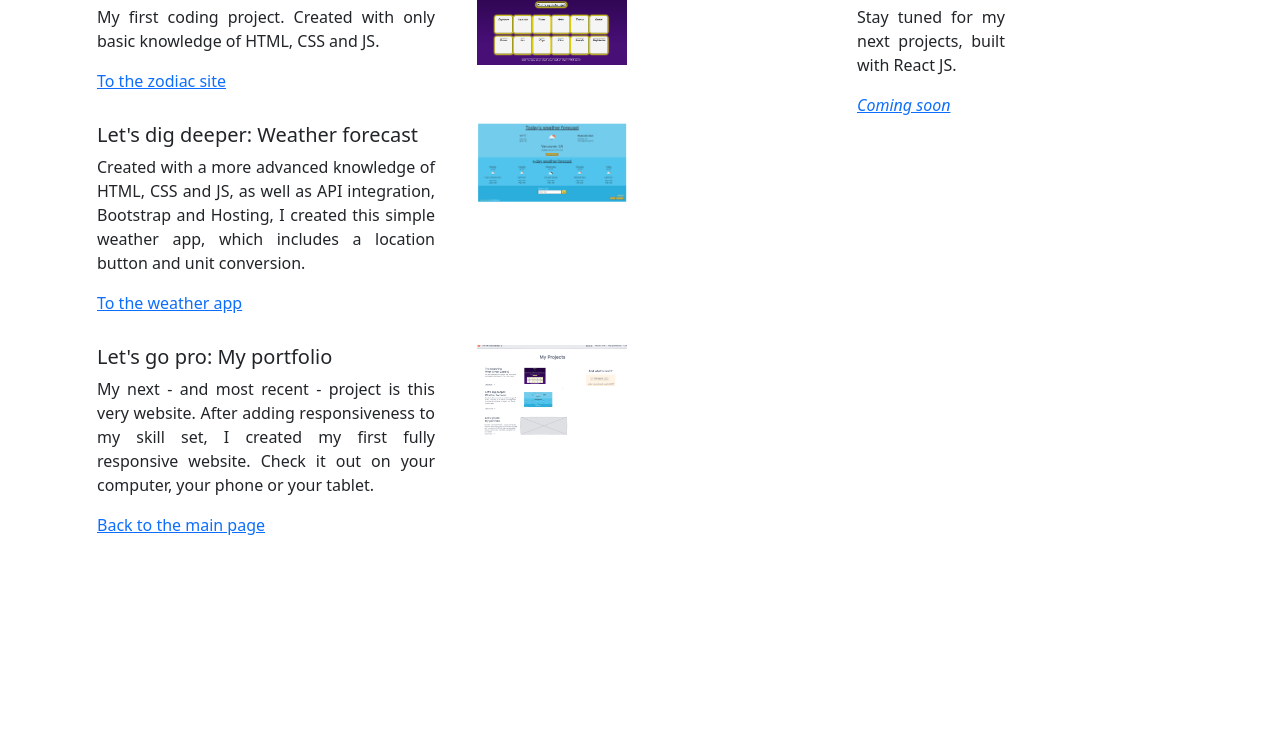
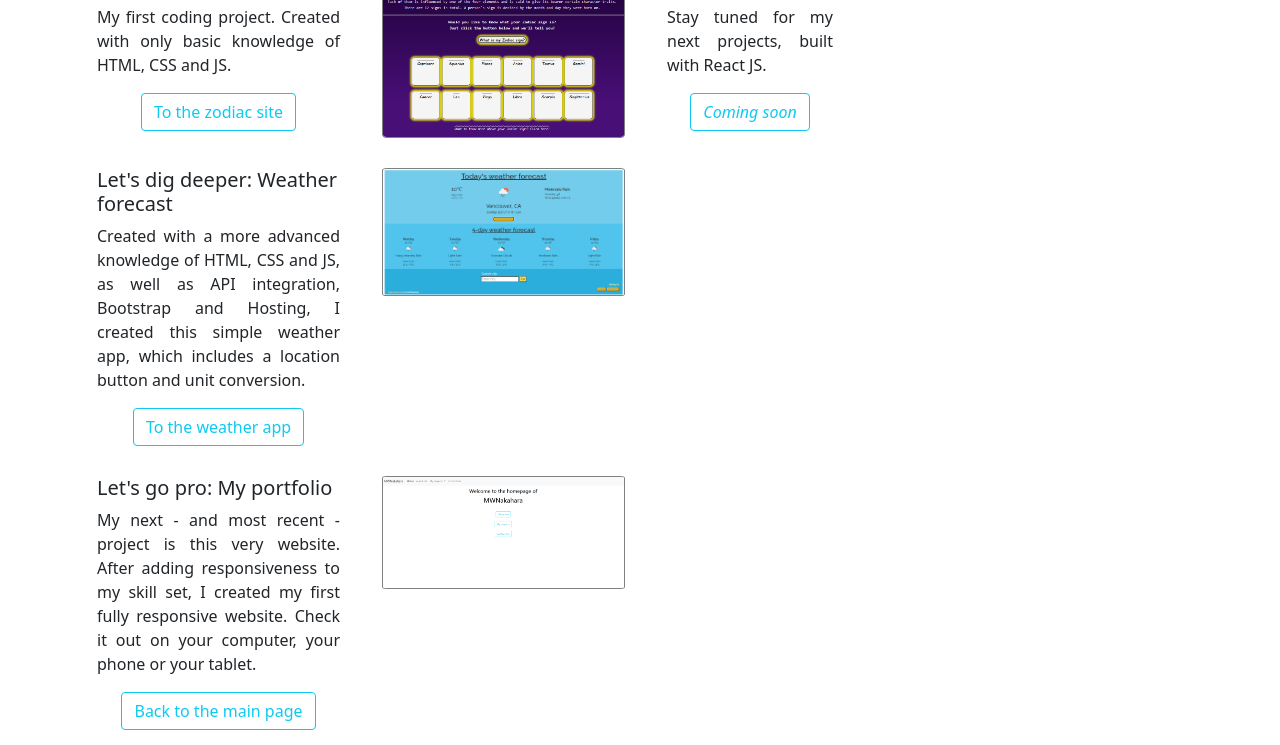
Before and after one commit to mwnakahara/Homepage-MWNakahara, a plain HTML site: page projects.html in a window 1280 px wide. Shown: the part 193-938 px from the top of the page. Before the commit the page ends 800 px from the top, so only its background shows below. Drawn offline with nearby package versions, Linux system fonts and the light colour scheme.

Commit message:
added styling to images and buttons, added profile-picture

```diff
--- a/projects.html
+++ b/projects.html
@@ -90,7 +90,7 @@
       <h1>My projects</h1>
       <div class="container">
         <div class="row">
-          <div class="col-8 column-1">
+          <div class="col column-1">
             <div class="row 1 project">
               <div class="col project-left">
                 <h3>The beginning: What is your Zodiac?</h3>
@@ -99,6 +99,7 @@
                   HTML, CSS and JS.
                 </p>
                 <a
+                  class="btn btn-outline-info"
                   href="https://serene-swirles-47a444.netlify.app/"
                   target="_blank"
                   >To the zodiac site</a
@@ -108,7 +109,7 @@
                 <img
                   src="images/Zodiac project.png"
                   alt="Zodiac-Project"
-                  width="150px"
+                  class="img-fluid"
                 />
               </div>
             </div>
@@ -123,6 +124,7 @@
                   conversion.
                 </p>
                 <a
+                  class="btn btn-outline-info"
                   href="https://silly-jennings-89ef5f.netlify.app/"
                   target="_blank"
                   >To the weather app</a
@@ -132,7 +134,7 @@
                 <img
                   src="images/Weather Project.png"
                   alt="Weather-Project"
-                  width="150px"
+                  class="img-fluid"
                 />
               </div>
             </div>
@@ -146,26 +148,30 @@
                   first fully responsive website. Check it out on your computer,
                   your phone or your tablet.
                 </p>
-                <a href="/" target="_blank">Back to the main page</a>
+                <a class="btn btn-outline-info" href="/" target="_blank"
+                  >Back to the main page</a
+                >
               </div>
-              <div class="col project-right">
+              <div class="col project-right img-wrapper">
                 <img
-                  src="images/p3 placeholder.png"
+                  src="images/homepage-pic placeholder.png"
                   alt="Homepage-Project"
-                  width="150px"
+                  class="img-fluid"
                 />
               </div>
             </div>
           </div>
           <div class="col column-2">
             <div class="row 1 project">
-              <div class="col project-left">
+              <div class="col-4 project-left">
                 <h3>Next project: React JS</h3>
                 <p>Stay tuned for my next projects, built with React JS.</p>
-                <a href="#" target="_blank"><em>Coming soon</em></a>
+                <a class="btn btn-outline-info" href="#" target="_blank"
+                  ><em>Coming soon</em></a
+                >
               </div>
               <div class="col project-right">
-                <img src="" alt="React Logo" width="150px" />
+                <img src="" alt="React Logo" width="150px" class="img-fluid" />
               </div>
             </div>
           </div>
--- a/styles/homepage.css
+++ b/styles/homepage.css
@@ -6,6 +6,38 @@ h2 {
 
 h3 {
   font-size: 20px;
+}
+
+img {
+  border: thin groove grey;
+  border-radius: 2%;
+}
+
+.profile-pic {
+  border-radius: 20%;
+}
+
+.btn {
+  display: block;
+  margin: 0 auto;
+  width: fit-content;
+}
+
+.homepage-buttons {
+  padding: 40px 0;
+}
+
+.about p {
+  text-align: justify;
+  display: block;
+  margin: 0 auto;
+  padding: 30px 100px;
+}
+
+.profile-pic {
+  display: block;
+  margin: 0 auto;
+  width: 200px;
 }
 
 .project-left {
@@ -19,20 +51,3 @@ h3 {
 .project-right {
   padding: 15px;
 }
-
-.about p {
-  text-align: justify;
-  display: block;
-  margin: 0 auto;
-  padding: 30px 100px;
-}
-
-.btn {
-  display: block;
-  margin: 0 auto;
-  width: fit-content;
-}
-
-.homepage-buttons {
-  padding: 40px 0;
-}
```
Also changed, not shown: about.html (+8 -1 lines), contact.html (+3 -3 lines), images/homepage-pic placeholder.png (added), images/p3 placeholder.png (deleted), images/profile-pic placeholder.jpg (added), 1 other file.
